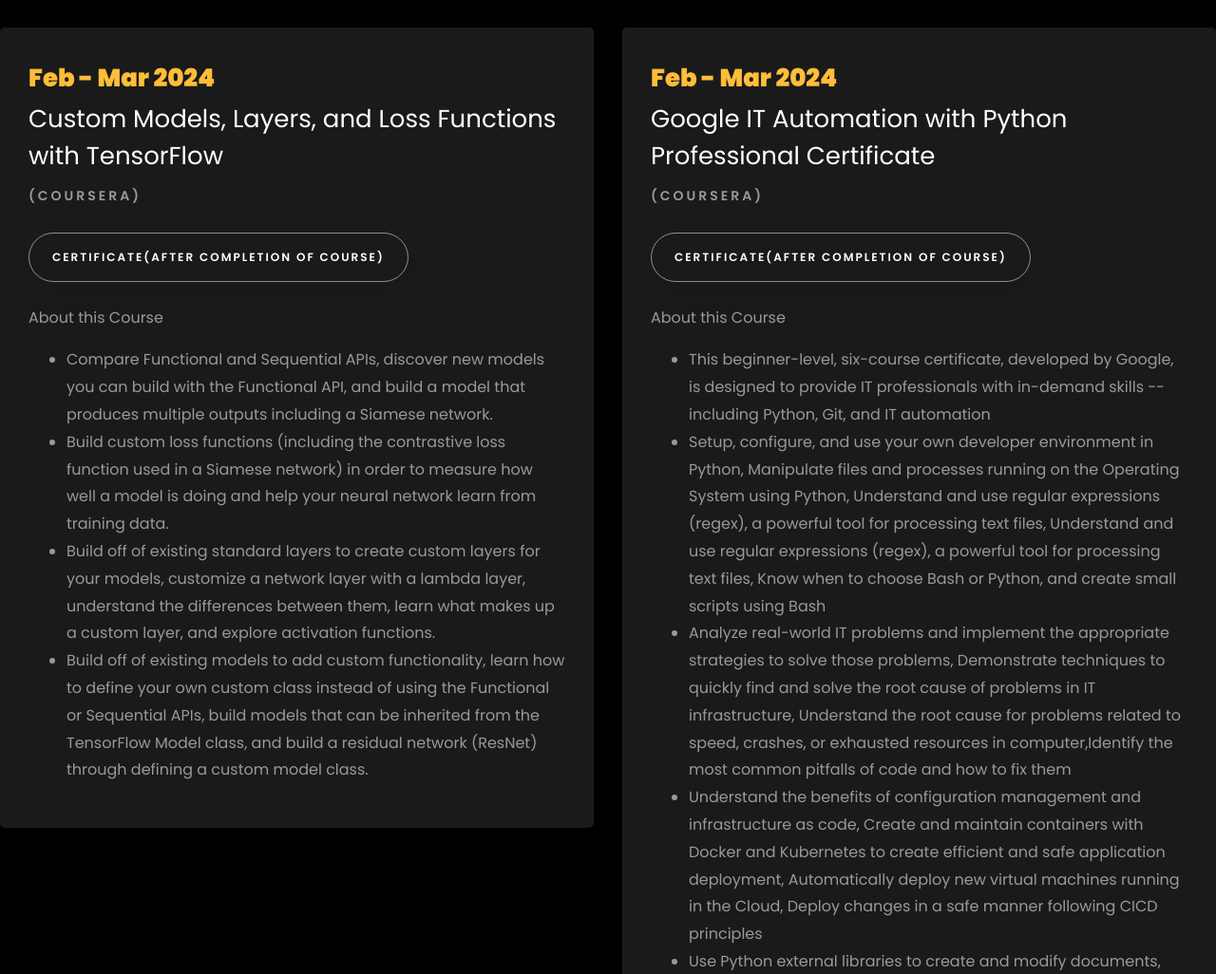
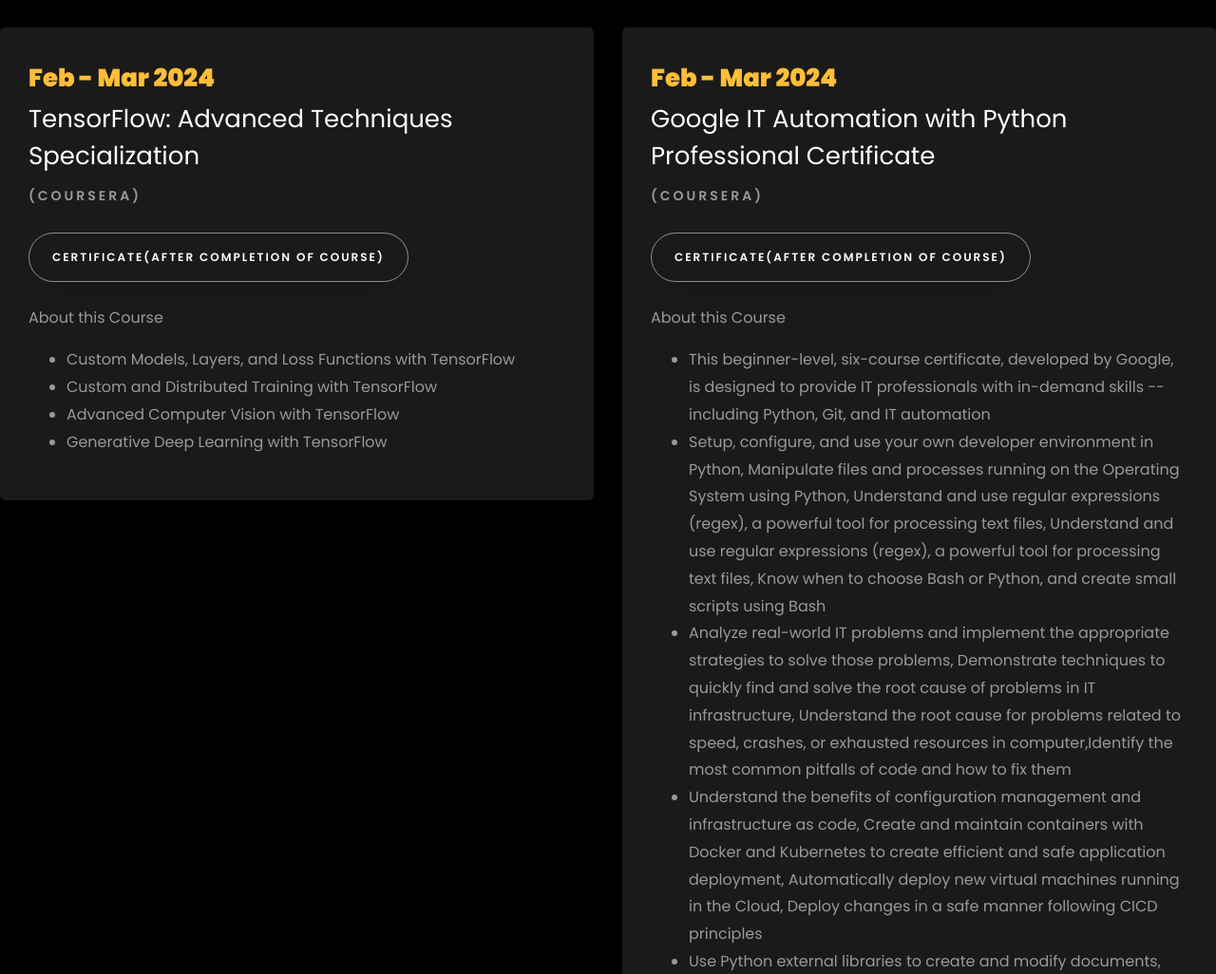
Before and after one commit to prisha1505/priyanshi.github.io, a plain HTML site: page index.html in a window 1280 px wide. Shown: the part 3011-4037 px from the top of the page at 95% size. Drawn offline with Linux system fonts and the light colour scheme; files whose address does not match are found by name.

Commit message:
Update index.html

```diff
--- a/index.html
+++ b/index.html
@@ -383,15 +383,15 @@
 				<div class="col-md-6">
 					<div class="resume-wrap ftco-animate">
 						<span class="date">Feb - Mar 2024</span>
-						<h2>Custom Models, Layers, and Loss Functions with TensorFlow</h2>
+						<h2>TensorFlow: Advanced Techniques Specialization</h2>
 						<span class="position">(Coursera)</span>
 						<p class="mt-4"><a href="https://drive.google.com/drive/folders/1gMwIvSSfSapQOlTbuQm6QTgSsvh0m1Al?usp=drive_link" class="btn btn-white btn-outline-white py-3 px-4">Certificate(After Completion of Course)</a></p>
 						<p class="mt-4"> About this Course
 							<ul>
-								<li>Compare Functional and Sequential APIs, discover new models you can build with the Functional API, and build a model that produces multiple outputs including a Siamese network.</li>
-								<li>Build custom loss functions (including the contrastive loss function used in a Siamese network) in order to measure how well a model is doing and help your neural network learn from training data. </li>
-								<li>Build off of existing standard layers to create custom layers for your models, customize a network layer with a lambda layer, understand the differences between them, learn what makes up a custom layer, and explore activation functions. </li>
-								<li>Build off of existing models to add custom functionality, learn how to define your own custom class instead of using the Functional or Sequential APIs, build models that can be inherited from the TensorFlow Model class, and build a residual network (ResNet) through defining a custom model class. </li>
+								<li>Custom Models, Layers, and Loss Functions with TensorFlow</li>
+								<li>Custom and Distributed Training with TensorFlow </li>
+								<li>Advanced Computer Vision with TensorFlow</li>
+								<li>Generative Deep Learning with TensorFlow</li>
 						</p>
 					</div>
 
```
